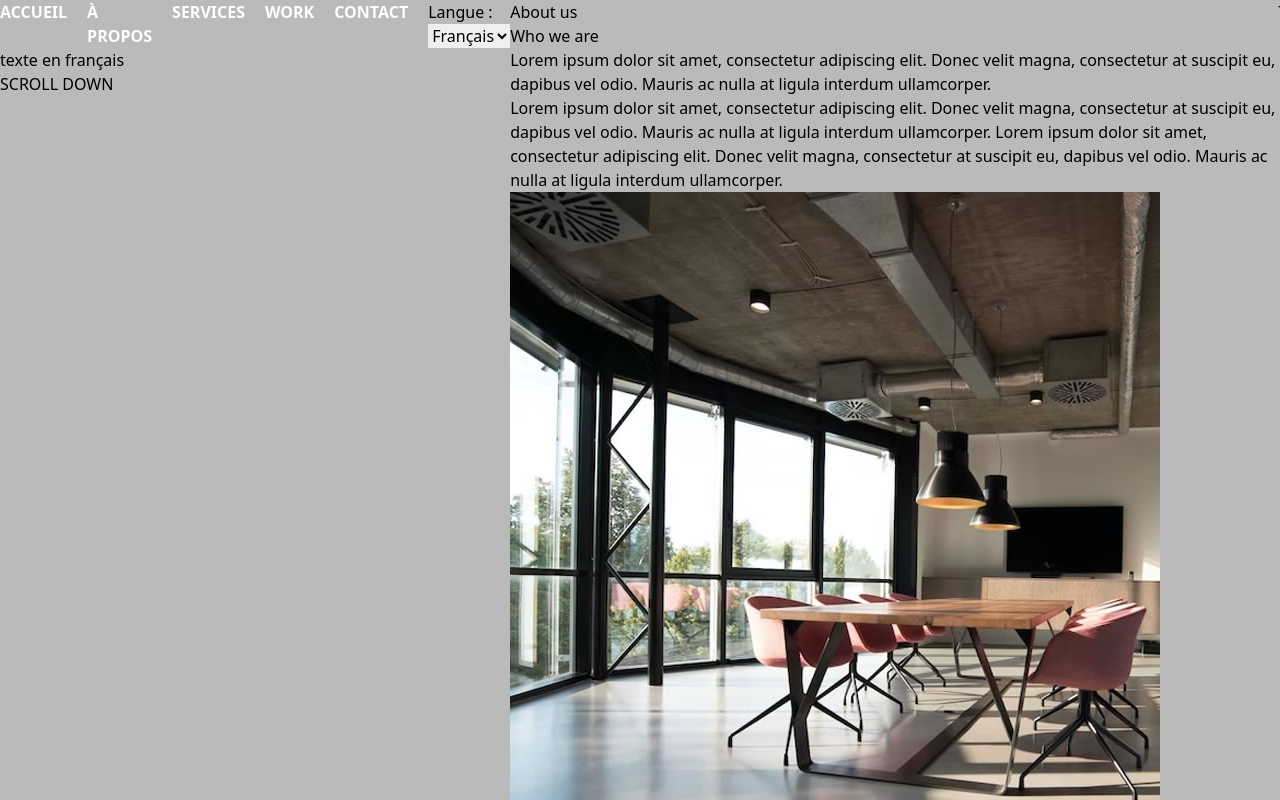
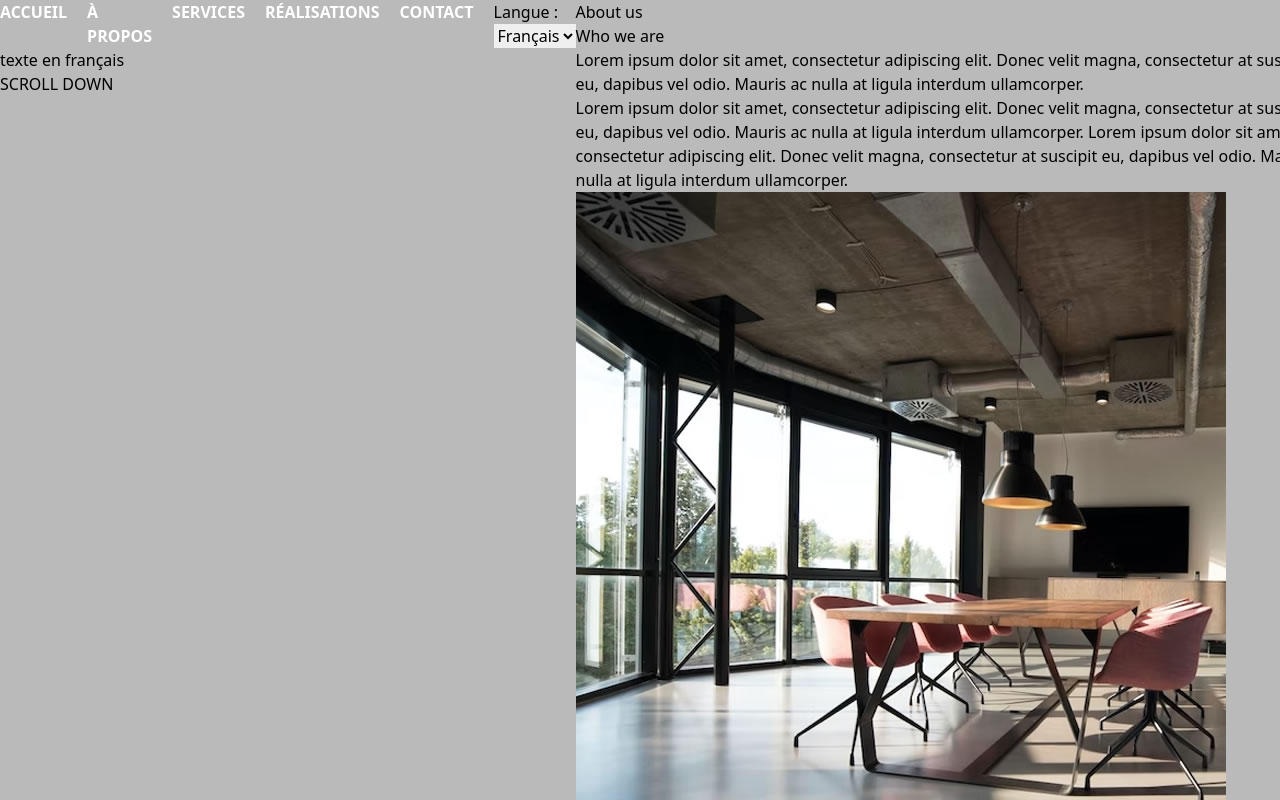
Before and after one commit to Titou360/Painter, a Next.js app: page / in a window 1280 px wide. Shown: the top 800 px of the page. Built offline with nearby package versions, Linux system fonts and the light colour scheme.

Commit message:
Adding the navbar

```diff
--- a/src/components/Navbar.jsx
+++ b/src/components/Navbar.jsx
@@ -41,12 +41,12 @@ const Navbar = () => {
       <CustomLink
         href="#"
         className="text-white hover:text-painterOrange transition duration-300 ease font-bold font-Poppins uppercase"
-        title="work"
+        title={t('navbar:work')}
       />
       <CustomLink
         href="#"
         className="text-white hover:text-painterOrange transition duration-300 ease font-bold font-Poppins uppercase"
-        title="contact"
+        title={t('navbar:contact')}
       />
     </nav>
   );
```
